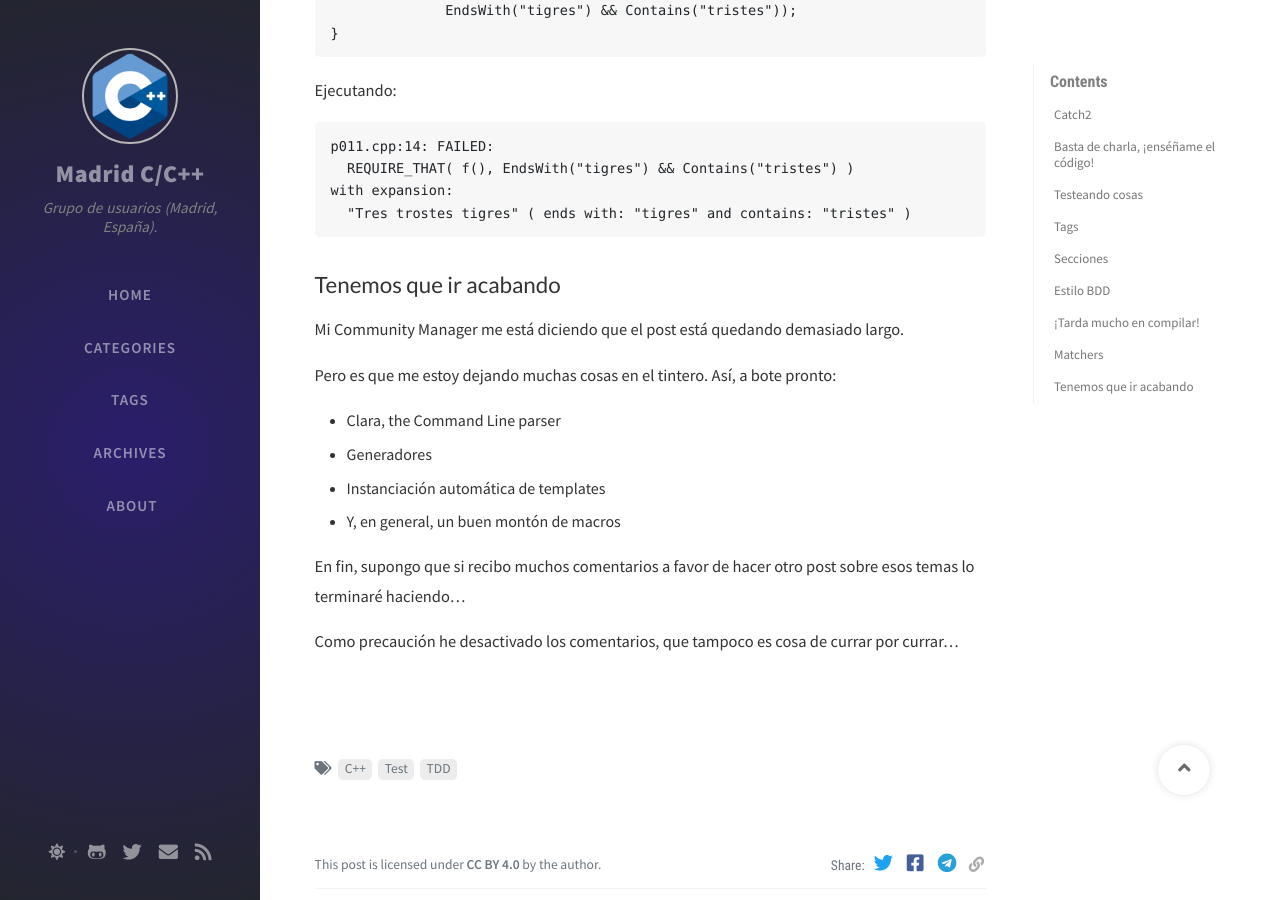
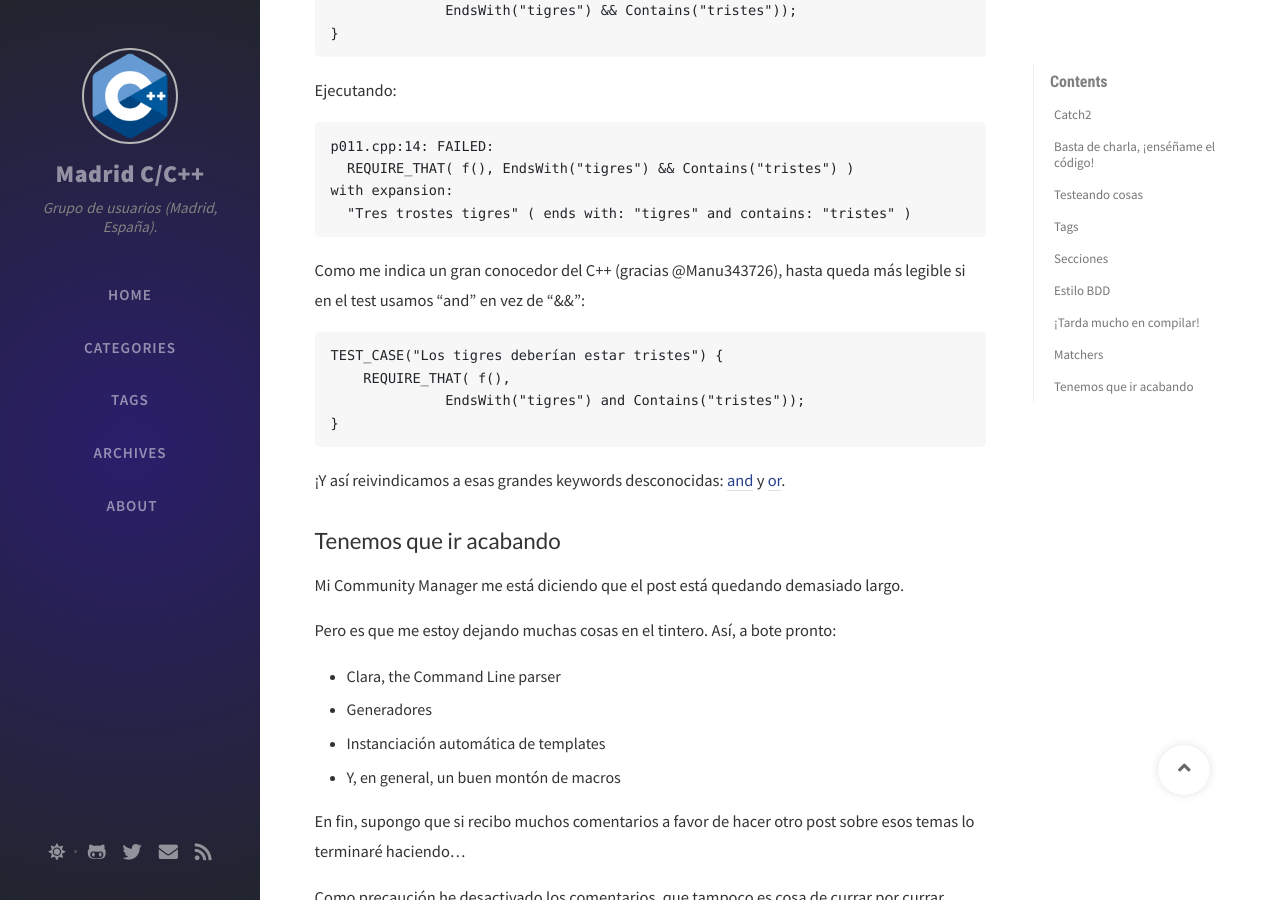
Before and after one commit to madridccppug/madridccppug.github.io, a Jekyll site: the page built from _posts/2020-11-22-catch2.md, in a window 1280 px wide and 900 px high, scrolled down 15519 px. Built offline with Jekyll 4.4.1, drawn with Linux system fonts in a browser that asks for light colours; nearby versions of some CDN libraries; comment, search, counter and statistics services are not loaded.

Commit message:
Añadido comentario para usar 'and' en vez de '&&'

````diff
--- a/_posts/2020-11-22-catch2.md
+++ b/_posts/2020-11-22-catch2.md
@@ -629,6 +629,18 @@ with expansion:
   "Tres trostes tigres" ( ends with: "tigres" and contains: "tristes" )
 ```
 
+
+Como me indica un gran conocedor del C++ (gracias @Manu343726), hasta queda más
+legible si en el test usamos "and" en vez de "&&":
+```
+TEST_CASE("Los tigres deberían estar tristes") {
+    REQUIRE_THAT( f(),
+              EndsWith("tigres") and Contains("tristes"));
+}
+```
+¡Y así reivindicamos a esas grandes keywords desconocidas:
+[and](https://en.cppreference.com/w/cpp/keyword/and) y [or](https://en.cppreference.com/w/cpp/keyword/or).
+
 ## Tenemos que ir acabando
 
 Mi Community Manager me está diciendo que el post está quedando demasiado largo.
````
